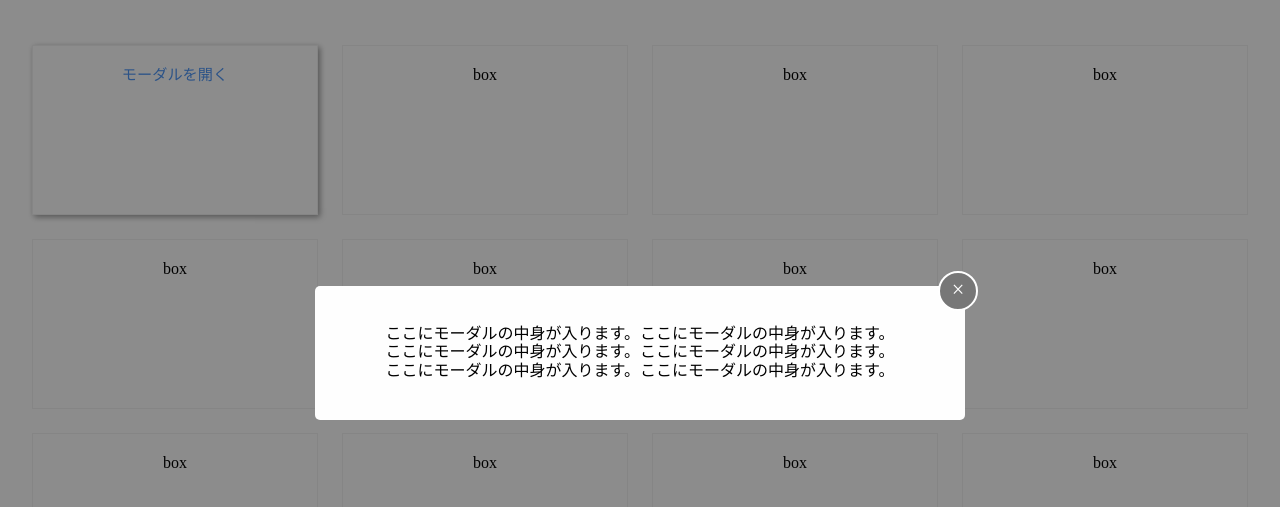
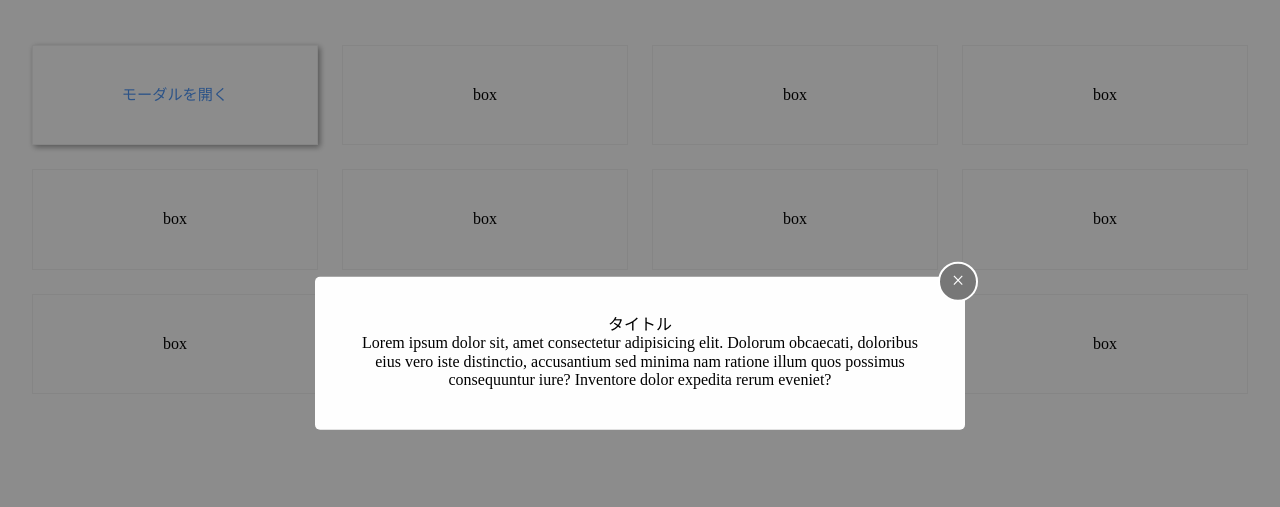
Before and after one commit to tukky-14/javaScript_workinfo, a plain HTML site: page index.html in a window 1280 px wide. Both pictures are taken after a click on the label "モーダルを開く". Shown: the part 47-554 px from the top of the page. Drawn offline with Linux system fonts and the light colour scheme.

Commit message:
項目のサイズを修正

```diff
--- a/index.html
+++ b/index.html
@@ -29,7 +29,13 @@
                     <div class="modal-001__content-wrap">
                         <label for="modal-001__close" class="modal-001__close-label">×</label>
                         <div class="modal-001__content">
-                            ここにモーダルの中身が入ります。ここにモーダルの中身が入ります。<br />ここにモーダルの中身が入ります。ここにモーダルの中身が入ります。<br />ここにモーダルの中身が入ります。ここにモーダルの中身が入ります。
+                            <h3>タイトル</h3>
+                            <div>
+                                Lorem ipsum dolor sit, amet consectetur adipisicing elit. Dolorum
+                                obcaecati, doloribus eius vero iste distinctio, accusantium sed
+                                minima nam ratione illum quos possimus consequuntur iure? Inventore
+                                dolor expedita rerum eveniet?
+                            </div>
                         </div>
                     </div>
                     <label for="modal-001__close">
--- a/styles/styles.css
+++ b/styles/styles.css
@@ -28,9 +28,8 @@
 }
 
 .main_item {
-    height: 8rem;
     border: 1px solid #f2f2f2;
-    padding: 20px;
+    padding: 40px;
     text-align: center;
     transition: box-shadow 0.2s ease;
 }
```
